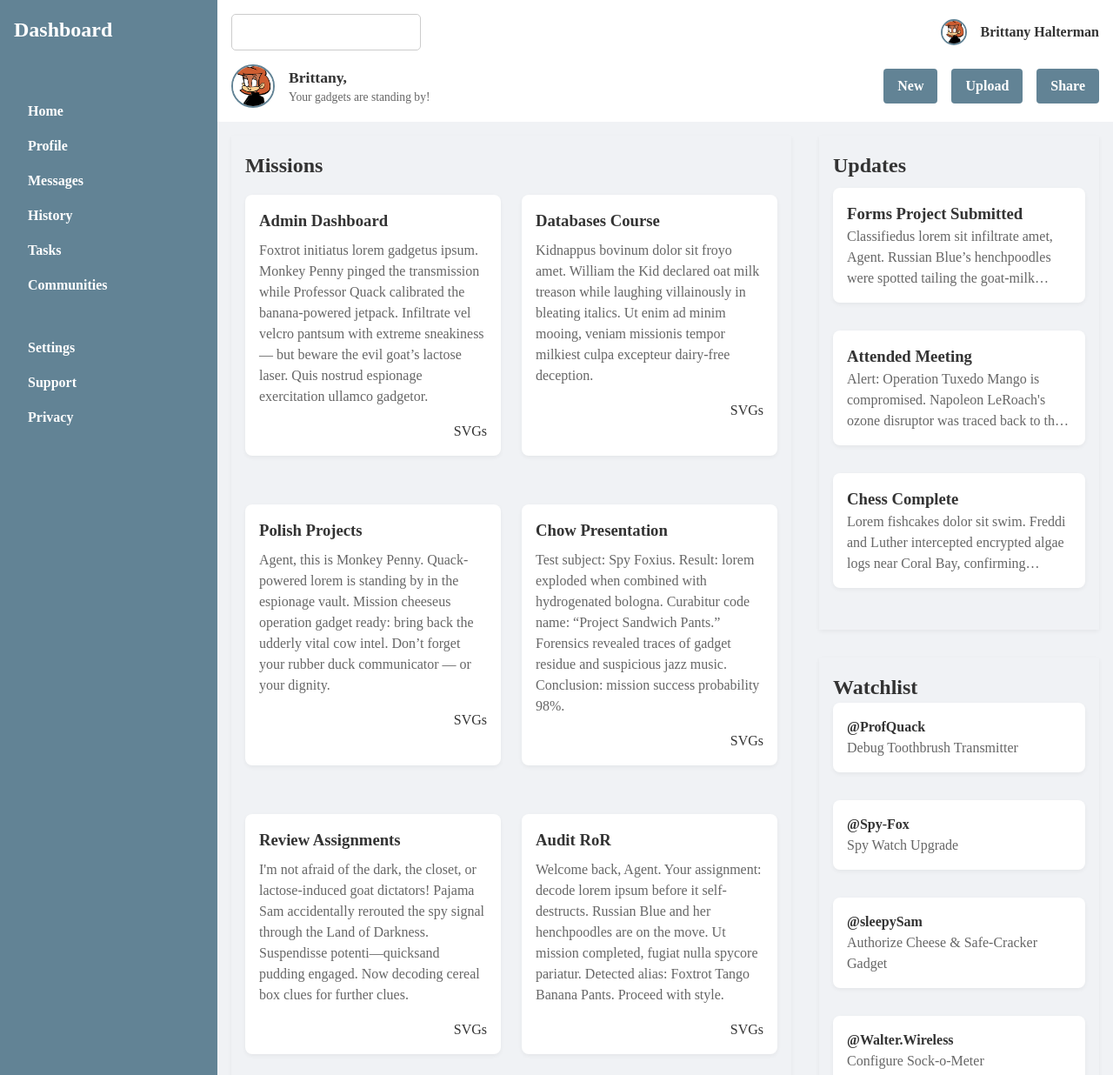
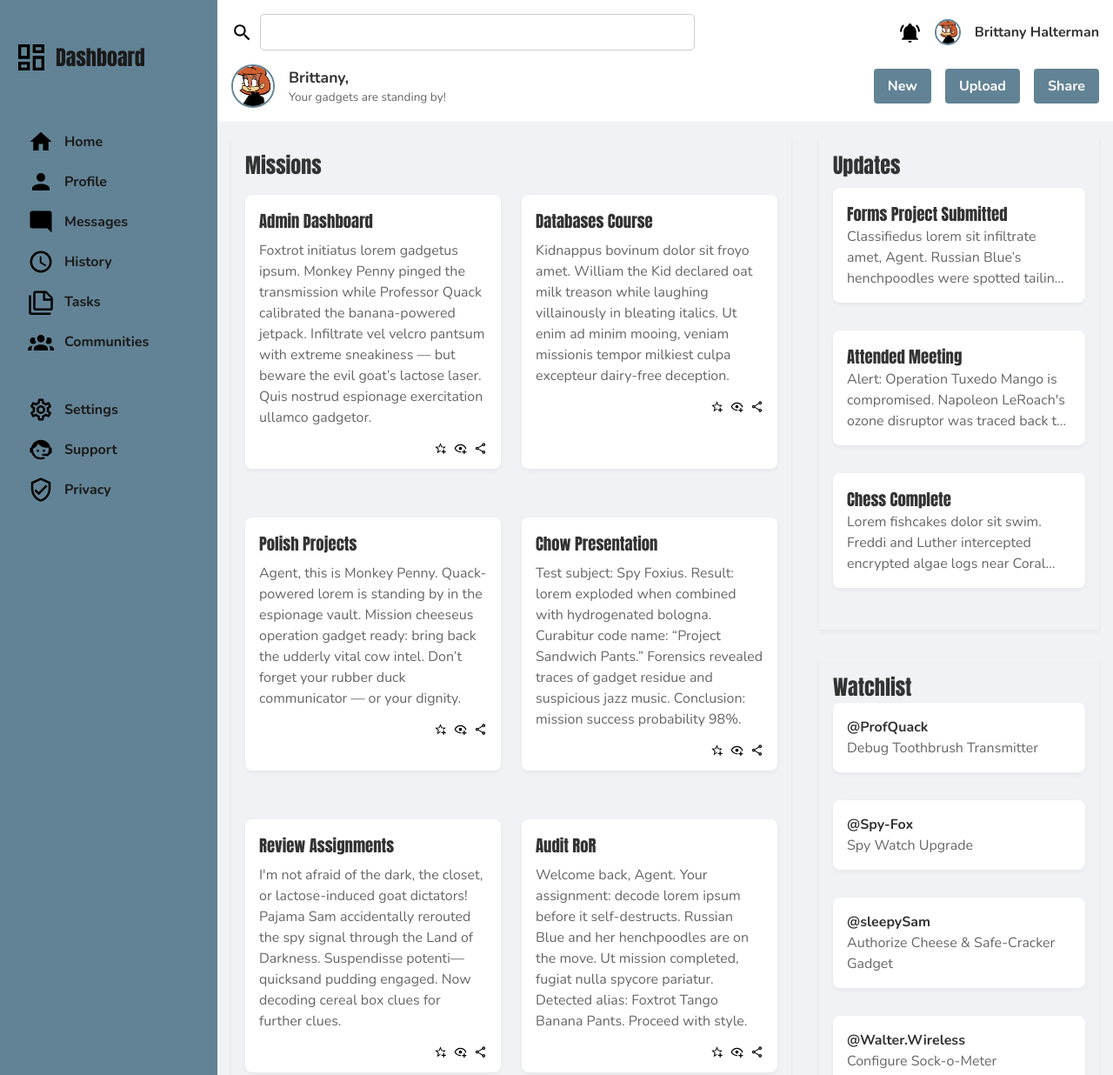
Before and after one commit to briHalterman/admin-dashboard, a plain HTML site: page index.html in a window 1280 px wide. Shown: the top 1236 px of the page at 87% size. Drawn offline with nearby package versions, Linux system fonts and the light colour scheme.

Commit message:
Include svgs and fonts

```diff
--- a/index.html
+++ b/index.html
@@ -5,35 +5,43 @@
   <meta name="viewport" content="width=device-width, initial-scale=1.0">
   <title>Admin Dashboard</title>
   <link rel="stylesheet" href="style.css" />
+  <link rel="preconnect" href="https://fonts.googleapis.com">
+  <link rel="preconnect" href="https://fonts.gstatic.com" crossorigin>
+  <link
+    href="https://fonts.googleapis.com/css2?family=Nunito:ital,wght@0,200..1000;1,200..1000&family=Righteous&display=swap"
+    rel="stylesheet">
 </head>
 <body>
   <div class="container">
     <aside class="sidebar">
       <div class="sidebar-branding">
+        <img src="assets/svg/dashboard.svg" alt="dashboard logo" class="logo-icon">
         <h1 class="logo">Dashboard</h1>
       </div>
       <nav>
         <ul class="primary-nav">
-          <li><a href="#">Home</a></li>
-          <li><a href="#">Profile</a></li>
-          <li><a href="#">Messages</a></li>
-          <li><a href="#">History</a></li>
-          <li><a href="#">Tasks</a></li>
-          <li><a href="#">Communities</a></li>
+          <li><a href="#"><img src="assets/svg/home.svg" alt="home icon" class="nav-icon">Home</a></li>
+          <li><a href="#"><img src="assets/svg/account.svg" alt="profile icon" class="nav-icon">Profile</a></li>
+          <li><a href="#"><img src="assets/svg/message.svg" alt="message icon" class="nav-icon">Messages</a></li>
+          <li><a href="#"><img src="assets/svg/clock.svg" alt="history icon" class="nav-icon">History</a></li>
+          <li><a href="#"><img src="assets/svg/tasks.svg" alt="tasks icon" class="nav-icon">Tasks</a></li>
+          <li><a href="#"><img src="assets/svg/account-group.svg" alt="community icon" class="nav-icon">Communities</a></li>
         </ul>
         <ul class="secondary-nav">
-          <li><a href="#">Settings</a></li>
-          <li><a href="#">Support</a></li>
-          <li><a href="#">Privacy</a></li>
+          <li><a href="#"><img src="assets/svg/cog.svg" alt="settings icon" class="nav-icon">Settings</a></li>
+          <li><a href="#"><img src="assets/svg/support.svg" alt="support icon" class="nav-icon">Support</a></li>
+          <li><a href="#"><img src="assets/svg/shield-check.svg" alt="security icon" class="nav-icon">Privacy</a></li>
         </ul>
       </nav>
     </aside>
     <header class="header">
       <div class="header-top">
         <div class="search">
+          <img src="assets/svg/search.svg" alt="search icon" class="header-icon">
           <input type="text">
         </div>
         <div class="user-actions">
+          <img src="assets/svg/bell.svg" alt="notifications icon" class="header-icon">
           <img src="assets/profile-image.webp" alt="Monkey Penny avatar" class="profile-image">
           <span class="username"> Brittany Halterman</span>
         </div>
@@ -66,7 +74,9 @@
               banana-powered jetpack. Infiltrate vel velcro pantsum with extreme sneakiness — but beware the evil goat’s lactose
               laser. Quis nostrud espionage exercitation ullamco gadgetor.</p>
               <div class="buttons">
-                SVGs
+                <img src="assets/svg/star-plus.svg" alt="add star icon" class="card-icon">
+                <img src="assets/svg/eye-plus.svg" alt="view icon" class="card-icon">
+                <img src="assets/svg/share.svg" alt="share icon" class="card-icon">
               </div>
             </div>
             <div class="mission card">
@@ -74,7 +84,9 @@
               <p class="mission-description">Kidnappus bovinum dolor sit froyo amet. William the Kid declared oat milk treason while laughing villainously in
               bleating italics. Ut enim ad minim mooing, veniam missionis tempor milkiest culpa excepteur dairy-free deception.</p>
               <div class="buttons">
-                SVGs
+                <img src="assets/svg/star-plus.svg" alt="add star icon" class="card-icon">
+                <img src="assets/svg/eye-plus.svg" alt="view icon" class="card-icon">
+                <img src="assets/svg/share.svg" alt="share icon" class="card-icon">
               </div>
             </div>
             <div class="mission card">
@@ -82,7 +94,9 @@
               <p class="mission-description">Agent, this is Monkey Penny. Quack-powered lorem is standing by in the espionage vault. Mission cheeseus operation
               gadget ready: bring back the udderly vital cow intel. Don’t forget your rubber duck communicator — or your dignity.</p>
               <div class="buttons">
-                SVGs
+                <img src="assets/svg/star-plus.svg" alt="add star icon" class="card-icon">
+                <img src="assets/svg/eye-plus.svg" alt="view icon" class="card-icon">
+                <img src="assets/svg/share.svg" alt="share icon" class="card-icon">
               </div>
             </div>
             <div class="mission card">
@@ -91,7 +105,9 @@
               Sandwich Pants.” Forensics revealed traces of gadget residue and suspicious jazz music. Conclusion: mission success
               probability 98%.</p>
               <div class="buttons">
-                SVGs
+                <img src="assets/svg/star-plus.svg" alt="add star icon" class="card-icon">
+                <img src="assets/svg/eye-plus.svg" alt="view icon" class="card-icon">
+                <img src="assets/svg/share.svg" alt="share icon" class="card-icon">
               </div>
             </div>
             <div class="mission card">
@@ -100,7 +116,9 @@
               signal through the Land of Darkness. Suspendisse potenti—quicksand pudding engaged. Now decoding cereal box clues for
               further clues.</p>
               <div class="buttons">
-                SVGs
+                <img src="assets/svg/star-plus.svg" alt="add star icon" class="card-icon">
+                <img src="assets/svg/eye-plus.svg" alt="view icon" class="card-icon">
+                <img src="assets/svg/share.svg" alt="share icon" class="card-icon">
               </div>
             </div>
             <div class="mission card">
@@ -109,7 +127,9 @@
               on the move. Ut mission completed, fugiat nulla spycore pariatur. Detected alias: Foxtrot Tango Banana Pants. Proceed
               with style.</p>
               <div class="buttons">
-                SVGs
+                <img src="assets/svg/star-plus.svg" alt="add star icon" class="card-icon">
+                <img src="assets/svg/eye-plus.svg" alt="view icon" class="card-icon">
+                <img src="assets/svg/share.svg" alt="share icon" class="card-icon">
               </div>
             </div>
           </div>
--- a/style.css
+++ b/style.css
@@ -10,6 +10,12 @@ body {
   line-height: 1.5;
   -webkit-font-smoothing: antialiased;
   -moz-osx-font-smoothing: grayscale;
+  font-family: 'Nunito', 'Segoe UI', 'Helvetica Neue', sans-serif;
+}
+
+.logo,
+h1, h2, h3 {
+  font-family: 'Bungee', 'Impact', 'Arail Black', sans-serif;
 }
 
 img,
@@ -46,7 +52,7 @@ select {
   display: grid;
   grid-template-rows: auto 1fr;
   background-color: #628395;
-  color: white;
+  color: #1A1A1A;
   padding: 1rem;
   gap: 2rem;
 }
@@ -64,6 +70,8 @@ select {
   font-size: 1.5rem;
   font-weight: bold;
   margin-bottom: 2rem;
+  color: #1A1A1A;
+  padding-top: 2rem;
 }
 
 nav {
@@ -79,9 +87,12 @@ nav ul {
 }
 
 nav a {
-  color: white;
+  color: #1A1A1A;
   text-decoration: none;
   font-weight: bold;
+  display: flex;
+  align-items: center;
+  gap: 0.75rem;
 }
 
 nav a:hover {
@@ -120,10 +131,18 @@ nav a:hover {
   align-items: center;
 }
 
+.search {
+  display:flex;
+  align-items: center;
+  gap: 0.5rem;
+}
+
 .search input {
   padding: 0.5rem;
   border-radius: 5px;
   border: 1px solid #ccc;
+  width: clamp(200px, 40vw, 500px);
+  margin-right: 2rem;
 }
 
 .user-actions {
@@ -292,3 +311,24 @@ nav a:hover {
   box-shadow: 0 2px 5px rgba(0, 0, 0, 0.05);
   background-color: white
 }
+
+.logo-icon {
+  width: 40px;
+  height: 40px;
+  margin-right: 0.5rem;
+}
+
+.nav-icon {
+  width: 30px;
+  height: 30px;
+}
+
+.header-icon {
+  width: 25px;
+  height: 25px;
+}
+
+.card-icon {
+  width: 15px;
+  height: 15px;
+}
```
Also changed, not shown: assets/svg/account-group.svg (added), assets/svg/account.svg (added), assets/svg/bell.svg (added), assets/svg/clock.svg (added), assets/svg/cog.svg (added), assets/svg/dashboard.svg (added), assets/svg/eye-plus.svg (added), assets/svg/home.svg (added), assets/svg/message.svg (added), assets/svg/search.svg (added), assets/svg/share.svg (added), assets/svg/shield-check.svg (added), assets/svg/star-plus.svg (added), assets/svg/support.svg (added), 1 more files.
